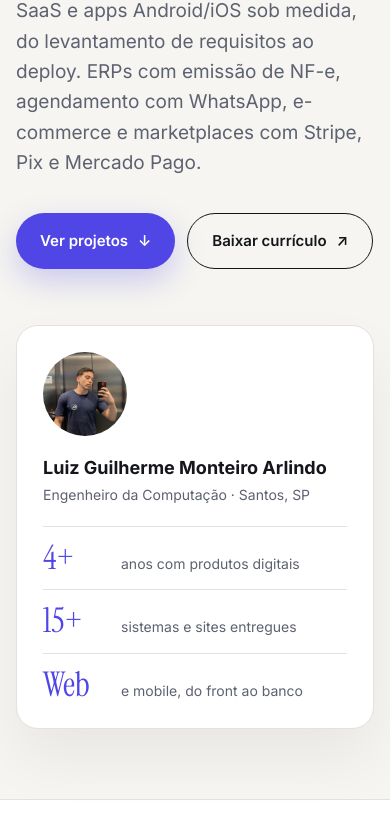
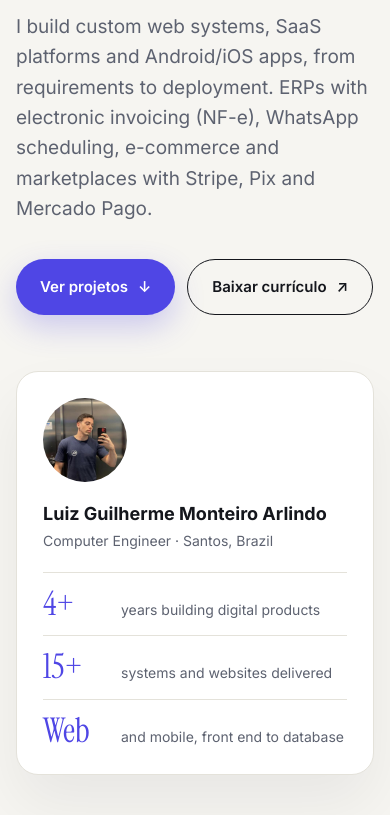
Before and after one commit to lgma1302sfcpo/portfolio, a plain HTML site: page index.html in a window 390 px wide. Shown: the part 449-1264 px from the top of the page. Drawn offline with Linux system fonts and the light colour scheme.

Commit message:
Adiciona versao em ingles com toggle PT/EN
Co-Authored-By: Claude Opus 5.5 <noreply@anthropic.com>

```diff
--- /dev/null
+++ b/i18n.js
@@ -0,0 +1,233 @@
+// Tradução PT ⇄ EN. O HTML fica em português; cada chave abaixo é o innerHTML
+// original (espaços normalizados) e o valor é a versão em inglês.
+const EN = {
+  // Navegação e topo
+  'Pular para o conteúdo': 'Skip to content',
+  'Projetos': 'Projects',
+  'Serviços': 'Services',
+  'Experiência': 'Experience',
+  'Stack': 'Stack',
+  'Contato': 'Contact',
+
+  // Hero
+  '<i class="dot"></i> Disponível para projetos freelance e vagas CLT ou PJ': '<i class="dot"></i> Open to freelance projects and full-time or contract roles',
+  'Desenvolvedor Full Stack que entrega <em>sistemas em produção.</em>': 'Full Stack Developer who ships <em>production software.</em>',
+  'Desenvolvo sistemas web, plataformas SaaS e apps Android/iOS sob medida, do levantamento de requisitos ao deploy. ERPs com emissão de NF-e, agendamento com WhatsApp, e-commerce e marketplaces com Stripe, Pix e Mercado Pago.': 'I build custom web systems, SaaS platforms and Android/iOS apps, from requirements to deployment. ERPs with electronic invoicing (NF-e), WhatsApp scheduling, e-commerce and marketplaces with Stripe, Pix and Mercado Pago.',
+  'Ver projetos <span aria-hidden="true">↓</span>': 'See projects <span aria-hidden="true">↓</span>',
+  'Baixar currículo <span aria-hidden="true">↗</span>': 'Download resume <span aria-hidden="true">↗</span>',
+  'Engenheiro da Computação · Santos, SP': 'Computer Engineer · Santos, Brazil',
+  'anos com produtos digitais': 'years building digital products',
+  'sistemas e sites entregues': 'systems and websites delivered',
+  'e mobile, do front ao banco': 'and mobile, front end to database',
+
+  // Projetos
+  '01 · Projetos': '01 · Projects',
+  'O que eu já <em>construí.</em>': 'What I have <em>built.</em>',
+  'Sistemas entregues a clientes, produtos em produção e projetos próprios. Cada card mostra o que foi feito e com qual tecnologia.': 'Systems delivered to clients, products in production and personal projects. Each card shows what was built and with which technology.',
+  'Todos': 'All',
+  'Sistemas e SaaS': 'Systems & SaaS',
+  'Sites e e-commerce': 'Websites & e-commerce',
+  'Mobile': 'Mobile',
+
+  'SaaS · Em produção com assinantes · 2026': 'SaaS · In production with subscribers · 2026',
+  'Plataforma SaaS freemium de bem-estar que conecta pacientes a psicólogos com perfil verificado.': 'Freemium wellness SaaS platform that connects patients with verified psychologists.',
+  'Assinaturas recorrentes com Stripe e área do assinante': 'Recurring subscriptions with Stripe and a subscriber area',
+  'Cadastro de profissionais com envio de documentos e fluxo de verificação': 'Professional sign-up with document upload and a verification flow',
+  'Busca de profissionais por especialidade, modalidade, cidade e valor, com mapa': 'Search by specialty, format, city and price, with a map',
+  'Diário de humor, conteúdos premium, recursos de IA e painel administrativo': 'Mood journal, premium content, AI features and an admin dashboard',
+  'Ver site ↗': 'Visit site ↗',
+
+  'ERP · Entregue para clientes · 2026': 'ERP · Delivered to clients · 2026',
+  'ERP para pet shops com emissão fiscal': 'Pet shop ERP with tax invoicing',
+  'Sistema de gestão multiempresa usado no dia a dia de pet shops.': 'Multi-tenant management system used daily by pet shops.',
+  'PDV, caixa, estoque, clientes e pets, financeiro e relatórios em PDF e Excel': 'POS, cash register, inventory, customers and pets, finance, and PDF/Excel reports',
+  'Agenda de banho e tosa com cálculo automático do horário de término': 'Grooming schedule with automatic end-time calculation',
+  'Emissão de NF-e e NFC-e com assinatura digital do XML (certificado A1)': 'Brazilian electronic invoices (NF-e/NFC-e) with digitally signed XML (A1 certificate)',
+  'Usuários, cargos e permissões (RBAC), Clean Architecture e testes com Vitest': 'Users, roles and permissions (RBAC), Clean Architecture and Vitest tests',
+  'Página do sistema ↗': 'Product page ↗',
+
+  'Agendamento · Entregue para cliente · 2026': 'Scheduling · Delivered to client · 2026',
+  'Agendamento online para barbearia: o cliente marca pelo site e o barbeiro confirma pelo painel ou pelo WhatsApp.': 'Online booking for a barbershop: customers book on the website and the barber confirms from the dashboard or WhatsApp.',
+  'Fluxo público em 4 etapas, sem o cliente precisar criar conta': '4-step public flow, no customer account required',
+  'WhatsApp Cloud API com botões, webhook validado com HMAC e outbox': 'WhatsApp Cloud API with buttons, HMAC-validated webhook and outbox pattern',
+  'Sem agendamento duplo: transações SERIALIZABLE e exclusão com índice GiST': 'No double booking: SERIALIZABLE transactions and a GiST exclusion constraint',
+  'Testes unitários, de integração e E2E no celular e no desktop com Playwright': 'Unit, integration and E2E tests on mobile and desktop with Playwright',
+  'Ver demonstração ↗': 'View demo ↗',
+
+  'Marketplace · Projeto · 2026': 'Marketplace · Project · 2026',
+  'Marketplace de hotéis, creches e serviços pet com reserva e pagamento online.': 'Marketplace for pet hotels, daycares and services with online booking and payment.',
+  'Busca de estabelecimentos por tipo de cuidado e região, com Google Maps': 'Search by type of care and area, with Google Maps',
+  'Pagamento com cartão (Stripe) e Pix (Efí)': 'Card (Stripe) and Pix (Efí) payments',
+  'Fotos em AWS S3 com URLs pré-assinadas e filas com BullMQ e Redis': 'Photos on AWS S3 with presigned URLs, and queues with BullMQ and Redis',
+
+  'SaaS multiempresa para redes de pet shops: empresas, planos, lojas, PDV com pagamento dividido, agenda de banho e tosa e importação de dados.': 'Multi-tenant SaaS for pet shop chains: companies, plans, stores, POS with split payments, grooming schedule and data import.',
+  'Site ↗': 'Site ↗',
+  'Site + loja · Cliente · 2026': 'Website + store · Client · 2026',
+  'Site com loja online: checkout com Stripe, frete, estoque atualizado por webhook após o pagamento e painel de pedidos.': 'Website with an online store: Stripe checkout, shipping, inventory updated by webhook after payment, and an orders dashboard.',
+  'Delivery · Projeto · 2026': 'Delivery · Project · 2026',
+  'Delivery para loja única': 'Single-store delivery app',
+  'Cardápio online, carrinho, checkout com entrega ou retirada, pagamento com Mercado Pago e fila de pedidos da loja.': 'Online menu, cart, delivery or pickup checkout, Mercado Pago payments and a store order queue.',
+  'Site · Cliente · 2026': 'Website · Client · 2026',
+  'Site com catálogo de produtos, banho e tosa, páginas das lojas, WhatsApp e área administrativa para editar produtos.': 'Website with product catalog, grooming services, store pages, WhatsApp and an admin area to edit products.',
+  'Landing page · Cliente · 2026': 'Landing page · Client · 2026',
+  'Landing page com serviços, antes e depois, regiões atendidas, avaliações, FAQ, orçamento por WhatsApp e SEO local.': 'Landing page with services, before and after, service areas, reviews, FAQ, WhatsApp quotes and local SEO.',
+  'App · Pet You Go! · 2022–2026': 'App · Pet You Go! · 2022–2026',
+  'App de serviços pet': 'Pet services app',
+  'App Android e iOS de hospedagem, creche e serviços pet: login social, reservas, pagamentos, mapas, upload de fotos e push.': 'Android and iOS app for pet boarding, daycare and services: social login, bookings, payments, maps, photo upload and push notifications.',
+  'App · Offline-first · 2026': 'App · Offline-first · 2026',
+  'Registro de compras e vendas com fotos que funciona sem internet e sincroniza com uma API multiempresa quando a conexão volta.': 'Purchase and sales logging with photos that works offline and syncs with a multi-tenant API when the connection is back.',
+  'App · Tempo real · 2025': 'App · Real time · 2025',
+  'App de mobilidade com mapas, geolocalização e posição em tempo real via Socket.io, com API própria e autenticação JWT.': 'Ride-hailing app with maps, geolocation and real-time position via Socket.io, with its own API and JWT authentication.',
+  'App · Desafio técnico': 'App · Technical challenge',
+  'Gestão de operações logísticas portuárias: CRUD, reordenação por arrastar e soltar, filtros e API mockada no Render.': 'Port logistics operations management: CRUD, drag-and-drop reordering, filters and a mock API on Render.',
+  'TCC · IoT · 2026': 'Thesis · IoT · 2026',
+  'Triagem e monitoramento de pacientes com pulseira ESP32, classificação de risco pelo Protocolo de Manchester e painel de acompanhamento.': 'Patient triage and monitoring with an ESP32 wristband, Manchester Triage System risk classification and a monitoring dashboard.',
+  'Sistema web · PHP': 'Web system · PHP',
+  'Gestão de Vendas': 'Sales Management',
+  'Cadastro, edição e exclusão de vendas com geração de relatórios em PDF.': 'Create, edit and delete sales with PDF report generation.',
+  'Sites · Negócios locais': 'Websites · Local businesses',
+  'Mais landing pages': 'More landing pages',
+  'Sites de conversão para churrascaria a domicílio, ar-condicionado, catálogo de veículos com painel de cadastro, esmaltaria e outros negócios locais.': 'Conversion-focused websites for a home barbecue caterer, air conditioning, a vehicle catalog with admin panel, a nail salon and other local businesses.',
+  'Foco em contato pelo WhatsApp': 'Focused on WhatsApp contact',
+  'SEO com sitemap, robots e metadados': 'SEO with sitemap, robots and metadata',
+  'Animações com GSAP e Framer Motion': 'Animations with GSAP and Framer Motion',
+  'Deploy contínuo na Vercel': 'Continuous deployment on Vercel',
+
+  // Serviços
+  '02 · Serviços': '02 · Services',
+  'O que eu <em>entrego.</em>': 'What I <em>deliver.</em>',
+  'Sistemas de gestão': 'Management systems',
+  'PDV, caixa, estoque, financeiro, relatórios e emissão de NF-e e NFC-e.': 'POS, cash register, inventory, finance, reports and NF-e/NFC-e invoicing.',
+  'Plataformas SaaS': 'SaaS platforms',
+  'Assinaturas recorrentes, área do cliente, painel administrativo e multiempresa.': 'Recurring subscriptions, customer area, admin dashboard and multi-tenancy.',
+  'Agendamento online': 'Online scheduling',
+  'Agenda por profissional com confirmação automática pelo WhatsApp.': 'Per-professional calendars with automatic WhatsApp confirmation.',
+  'E-commerce e marketplaces': 'E-commerce & marketplaces',
+  'Checkout com Stripe, Pix e Mercado Pago, frete e controle de estoque.': 'Checkout with Stripe, Pix and Mercado Pago, shipping and inventory control.',
+  'Apps Android e iOS': 'Android & iOS apps',
+  'React Native com Expo, inclusive offline-first, publicados nas lojas.': 'React Native with Expo, including offline-first, published to the stores.',
+  'Sites e landing pages': 'Websites & landing pages',
+  'Rápidos, com SEO e foco em contato pelo WhatsApp.': 'Fast, SEO-ready and focused on WhatsApp contact.',
+
+  // Experiência
+  '03 · Experiência': '03 · Experience',
+  'Onde eu já <em>trabalhei.</em>': 'Where I have <em>worked.</em>',
+  'Abr 2026 — atual': 'Apr 2026 — present',
+  'Freelancer · Remoto': 'Freelance · Remote',
+  'Sistemas web, SaaS e sites sob medida para pequenos negócios: ERP com NF-e, agendamento com WhatsApp, marketplaces, e-commerce e landing pages, do requisito ao deploy.': 'Custom web systems, SaaS and websites for small businesses: ERP with NF-e invoicing, WhatsApp scheduling, marketplaces, e-commerce and landing pages, from requirements to deployment.',
+  'Jan 2022 — Ago 2026': 'Jan 2022 — Aug 2026',
+  'Desenvolvedor Front-end / Mobile': 'Front-end / Mobile Developer',
+  'App React Native + Expo para Android e iOS, incluindo a reescrita da versão 2 com Expo Router, Zustand e EAS. Login com Google e Apple, reservas, pagamentos, mapas, upload de imagens e notificações push. Manutenção de telas administrativas em PHP/CakePHP.': 'React Native + Expo app for Android and iOS, including the v2 rewrite with Expo Router, Zustand and EAS. Google and Apple sign-in, bookings, payments, maps, image upload and push notifications. Maintenance of admin screens in PHP/CakePHP.',
+  'Nov 2022 — Mai 2026': 'Nov 2022 — May 2026',
+  'Desenvolvedor de Software': 'Software Developer',
+  'Desenvolvimento de aplicações web e mobile, integração com APIs REST, testes e manutenção de funcionalidades.': 'Web and mobile application development, REST API integration, testing and feature maintenance.',
+  'Xcelsz · Londres (remoto)': 'Xcelsz · London (remote)',
+  'Aplicações web full stack, interfaces responsivas, consumo e desenvolvimento de APIs REST em equipe multidisciplinar.': 'Full stack web applications, responsive interfaces, and building and consuming REST APIs in a cross-functional team.',
+  'Estágio em TI': 'IT Intern',
+  'Apoio no desenvolvimento de aplicações web e Android, interfaces com HTML, CSS e JavaScript e integração com APIs REST.': 'Supported web and Android development, HTML/CSS/JavaScript interfaces and REST API integration.',
+  'Desenvolvedor Full Stack': 'Full Stack Developer',
+
+  // Stack
+  '04 · Stack': '04 · Stack',
+  'Ferramentas do <em>dia a dia.</em>': 'Everyday <em>tools.</em>',
+  'Back-end': 'Back end',
+  'Dados': 'Data',
+  'Integrações': 'Integrations',
+  'Qualidade e deploy': 'Quality & deployment',
+  'Formação': 'Education',
+  'Engenharia da Computação': 'Computer Engineering',
+  'Bacharelado · Faculdade ESAMC Santos · 2021–2026': "Bachelor's degree · ESAMC Santos · 2021–2026",
+  'Idiomas': 'Languages',
+  'Inglês avançado': 'Advanced English',
+  'Curso completo · CNA Idiomas': 'Completed course · CNA Idiomas',
+  'Cursos': 'Courses',
+  'Certificações': 'Certifications',
+  'React Native (Android e iOS) · ISO 27001 · Lógica de Programação (Fundação Bradesco)': 'React Native (Android & iOS) · ISO 27001 · Programming Logic (Fundação Bradesco)',
+
+  // Contato e rodapé
+  '05 · Contato': '05 · Contact',
+  'Tem um projeto ou uma vaga? <em>Vamos conversar.</em>': 'Have a project or a role? <em>Let’s talk.</em>',
+  'Currículo (PDF) ↗': 'Resume (PDF) ↗',
+  'Voltar ao topo ↑': 'Back to top ↑',
+};
+
+const EN_ATTR = {
+  'Ir ao início': 'Go to top',
+  'Navegação principal': 'Main navigation',
+  'Navegação mobile': 'Mobile navigation',
+  'Abrir menu': 'Open menu',
+  'Fechar menu': 'Close menu',
+  'Filtrar projetos': 'Filter projects',
+  'Página inicial da Psicologia Conecta': 'Psicologia Conecta home page',
+  'Página do sistema de gestão para pet shops': 'Pet shop management system page',
+  'Tela de novo agendamento de banho e tosa no ERP': 'New grooming appointment screen in the ERP',
+  'Tela de agendamento online da Atelier Barber': 'Atelier Barber online booking screen',
+  'Página inicial do marketplace Reserva Pet': 'Reserva Pet marketplace home page',
+  'Tela de login do PetFlow': 'PetFlow login screen',
+  'Site da Barbershop WS': 'Barbershop WS website',
+  'Cardápio online do sistema de delivery': 'Delivery system online menu',
+  'Site da Casa dos Bichos Pet Shop': 'Casa dos Bichos Pet Shop website',
+  'Landing page da R.E.B Telhados e Reformas': 'R.E.B Telhados & Reformas landing page',
+  'Ilustração do app Pet You Go': 'Pet You Go app illustration',
+  'Ilustração do app LançaSync': 'LançaSync app illustration',
+  'Ilustração do app GoDriver': 'GoDriver app illustration',
+  'Ilustração do app Operations Port': 'Operations Port app illustration',
+  'Ilustração do sistema MedWatch': 'MedWatch system illustration',
+  'Ilustração do sistema de gestão de vendas': 'Sales management system illustration',
+};
+
+const META = {
+  pt: {
+    title: 'Luiz Guilherme | Desenvolvedor Full Stack',
+    description: document.querySelector('meta[name="description"]')?.content,
+  },
+  en: {
+    title: 'Luiz Guilherme | Full Stack Developer',
+    description: 'Portfolio of Luiz Guilherme Monteiro Arlindo, Full Stack Developer based in Santos, Brazil. Web systems, SaaS, ERPs, WhatsApp scheduling, e-commerce and React Native apps.',
+  },
+};
+
+const norm = (s) => s.replace(/\s+/g, ' ').trim();
+const ATTRS = ['alt', 'aria-label'];
+const textNodes = [];
+const attrNodes = [];
+
+// Guarda o original em português de cada elemento traduzível.
+(function collect(root) {
+  for (const el of root.children) {
+    const key = norm(el.innerHTML);
+    if (EN[key]) { textNodes.push([el, el.innerHTML, EN[key]]); continue; }
+    collect(el);
+  }
+})(document.body);
+document.querySelectorAll('[alt],[aria-label]').forEach((el) => {
+  ATTRS.forEach((a) => { const v = el.getAttribute(a); if (v && EN_ATTR[v]) attrNodes.push([el, a, v, EN_ATTR[v]]); });
+});
+
+const langButtons = document.querySelectorAll('.lang-switch button');
+
+function setLang(lang) {
+  const en = lang === 'en';
+  textNodes.forEach(([el, pt, eng]) => { el.innerHTML = en ? eng : pt; });
+  attrNodes.forEach(([el, a, pt, eng]) => el.setAttribute(a, en ? eng : pt));
+  document.documentElement.lang = en ? 'en' : 'pt-BR';
+  document.title = META[lang].title;
+  document.querySelector('meta[name="description"]')?.setAttribute('content', META[lang].description);
+  langButtons.forEach((b) => b.setAttribute('aria-pressed', String(b.dataset.lang === lang)));
+  try { localStorage.setItem('lang', lang); } catch (_) {}
+  const url = new URL(location.href);
+  if (en) url.searchParams.set('lang', 'en'); else url.searchParams.delete('lang');
+  history.replaceState(null, '', url);
+  window.currentLang = lang;
+}
+
+// Ordem: ?lang= na URL, escolha salva, idioma do navegador.
+let initial = new URLSearchParams(location.search).get('lang');
+if (!initial) { try { initial = localStorage.getItem('lang'); } catch (_) {} }
+if (!initial) initial = (navigator.language || 'pt').toLowerCase().startsWith('pt') ? 'pt' : 'en';
+setLang(initial === 'en' ? 'en' : 'pt');
+
+langButtons.forEach((b) => b.addEventListener('click', () => setLang(b.dataset.lang)));
+
+// Para conferir se toda chave encontrou um elemento na página.
+window.__i18nMissing = () => Object.keys(EN).filter((k) => !textNodes.some(([, pt]) => norm(pt) === k));
--- a/script.js
+++ b/script.js
@@ -3,7 +3,8 @@ const mobileNav = document.querySelector('.mobile-nav');
 
 const setMenu = (open) => {
   menuButton.setAttribute('aria-expanded', String(open));
-  menuButton.setAttribute('aria-label', open ? 'Fechar menu' : 'Abrir menu');
+  const en = window.currentLang === 'en';
+  menuButton.setAttribute('aria-label', open ? (en ? 'Close menu' : 'Fechar menu') : (en ? 'Open menu' : 'Abrir menu'));
   mobileNav.classList.toggle('open', open);
   document.body.style.overflow = open ? 'hidden' : '';
 };
--- a/styles.css
+++ b/styles.css
@@ -41,6 +41,11 @@ em { font-family: var(--serif); font-style: italic; font-weight: 400; color: var
 .brand span { display: grid; place-items: center; width: 34px; height: 34px; border-radius: 50%; background: var(--accent); color: #fff; font-size: 13px; }
 .nav { display: flex; gap: 28px; margin-left: auto; font-size: 15px; color: var(--muted); }
 .nav a:hover { color: var(--ink); }
+.lang-bar { width: min(1200px, 100% - 24px); margin: 10px auto 0; display: flex; justify-content: flex-end; padding-right: 10px; }
+.lang-switch { display: inline-flex; padding: 3px; gap: 2px; background: var(--paper); border: 1px solid var(--line); border-radius: 999px; }
+.lang-switch button { border: 0; background: transparent; color: var(--muted); padding: 6px 14px; border-radius: 999px; font: 600 12px var(--mono); letter-spacing: .08em; cursor: pointer; transition: background .2s, color .2s; }
+.lang-switch button:hover { color: var(--ink); }
+.lang-switch button[aria-pressed='true'] { background: var(--ink); color: #fff; }
 .menu-toggle { display: none; width: 42px; height: 42px; border: 0; border-radius: 50%; background: var(--ink); position: relative; }
 .menu-toggle span { position: absolute; left: 13px; right: 13px; height: 2px; background: #fff; transition: transform .25s; }
 .menu-toggle span:first-child { top: 17px; }
@@ -191,6 +196,7 @@ h2 { font-size: clamp(36px, 5vw, 60px); line-height: 1.02; letter-spacing: -.04e
 @media (max-width: 720px) {
   .nav, .topbar > .btn { display: none; }
   .menu-toggle { display: block; margin-left: auto; }
+  .lang-bar { padding-right: 0; justify-content: center; }
   .topbar { padding: 8px 8px 8px 16px; }
   .wrap { width: calc(100% - 32px); }
   .grid, .services, .stack, .edu { grid-template-columns: 1fr; }
```
Also changed, not shown: index.html (+8 -0 lines).
